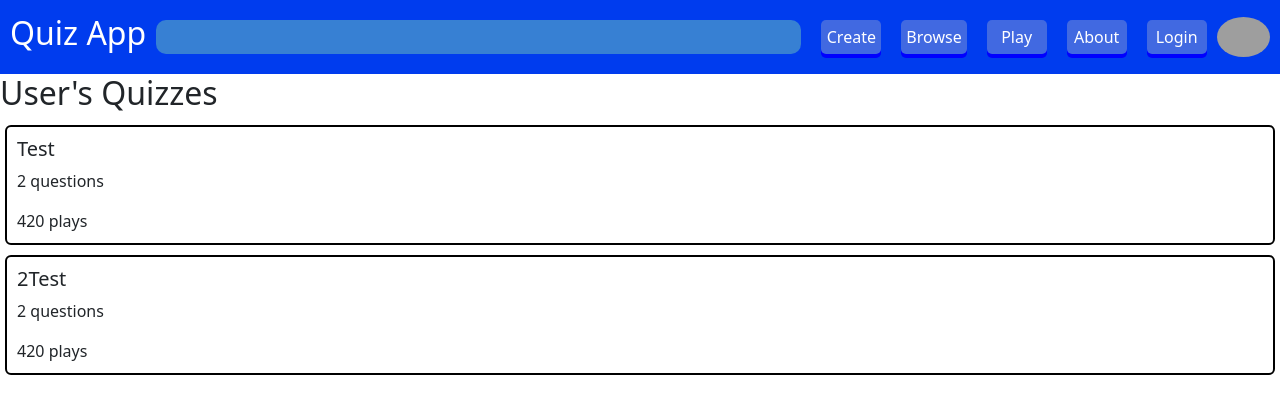
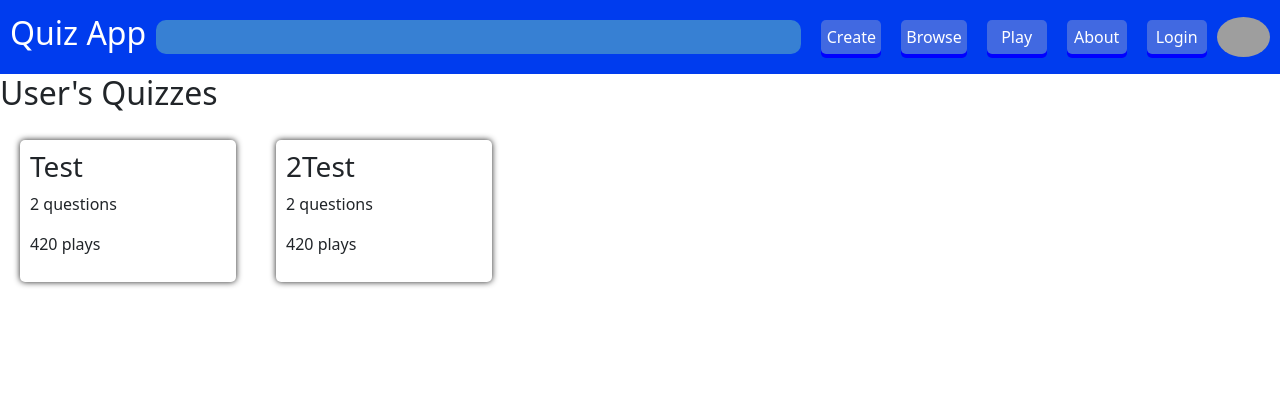
Before and after one commit to Mt-Trashmore-Mountaineers/top-of-the-heap, a React (Create React App) app: page /user in a window 1280 px wide. Shown: the top 414 px of the page. Built offline with nearby package versions, Linux system fonts and the light colour scheme; grey boxes are pictures that could not be loaded.

Commit message:
Add css to browse quizzes

```diff
--- a/public/index.html
+++ b/public/index.html
@@ -7,37 +7,12 @@
     <meta name="theme-color" content="#000000" />
     <meta
       name="description"
-      content="Web site created using create-react-app"
+      content="A fun quiz game to test your knowledge of the world"
     />
-    <link rel="apple-touch-icon" href="%PUBLIC_URL%/logo192.png" />
-    <!--
-      manifest.json provides metadata used when your web app is installed on a
-      user's mobile device or desktop. See https://developers.google.com/web/fundamentals/web-app-manifest/
-    -->
-    <link rel="manifest" href="%PUBLIC_URL%/manifest.json" />
-    <!--
-      Notice the use of %PUBLIC_URL% in the tags above.
-      It will be replaced with the URL of the `public` folder during the build.
-      Only files inside the `public` folder can be referenced from the HTML.
-
-      Unlike "/favicon.ico" or "favicon.ico", "%PUBLIC_URL%/favicon.ico" will
-      work correctly both with client-side routing and a non-root public URL.
-      Learn how to configure a non-root public URL by running `npm run build`.
-    -->
-    <title>React App</title>
+    <title>Quiz App</title>
   </head>
   <body>
     <noscript>You need to enable JavaScript to run this app.</noscript>
     <div id="root"></div>
-    <!--
-      This HTML file is a template.
-      If you open it directly in the browser, you will see an empty page.
-
-      You can add webfonts, meta tags, or analytics to this file.
-      The build step will place the bundled scripts into the <body> tag.
-
-      To begin the development, run `npm start` or `yarn start`.
-      To create a production bundle, use `npm run build` or `yarn build`.
-    -->
   </body>
 </html>
--- a/src/QuizList.js
+++ b/src/QuizList.js
@@ -1,7 +1,7 @@
 import { useAuth0 } from "@auth0/auth0-react";
+import './css/App.css';
 import React from 'react';
 import axios from 'axios';
-import { ListGroup } from "react-bootstrap";
 import QuizSummary from "./QuizSummary";
 import ViewQuiz from "./ViewQuiz";
 
@@ -115,7 +115,7 @@ class QuizList extends React.Component {
     return (
       <section>
         <h2>User's Quizzes</h2>
-        <ListGroup>
+        <div className="grid">
           {
             this.state.quizzes.length > 0 &&
             this.state.quizzes.map((quiz, index) =>
@@ -126,7 +126,7 @@ class QuizList extends React.Component {
                 toggleModal={this.toggleModal}
               />)
           }
-        </ListGroup>
+        </div>
         <ViewQuiz
           quiz={this.state.quizzes[this.state.quizIndex]}
           deleteQuiz={this.deleteQuiz}
--- a/src/QuizSummary.js
+++ b/src/QuizSummary.js
@@ -1,5 +1,5 @@
 import React from 'react';
-import { Card } from 'react-bootstrap';
+import './css/App.css';
 
 class QuizSummary extends React.Component {
   handleToggle = () => {
@@ -7,11 +7,11 @@ class QuizSummary extends React.Component {
   }
   render() {
     return (
-      <Card style={{ padding: '10px' }} onClick={this.handleToggle}>
-        <Card.Title>{this.props.quiz.title}</Card.Title>
-        <Card.Text>{this.props.quiz.questions.length} questions</Card.Text>
-        <Card.Text>{this.props.quiz.plays} plays</Card.Text>
-      </Card>
+      <div className="quiz-card" onClick={this.handleToggle}>
+        <h3>{this.props.quiz.title}</h3>
+        <p>{this.props.quiz.questions.length} questions</p>
+        <p>{this.props.quiz.plays} plays</p>
+      </div>
     )
   }
 }
--- a/src/css/App.css
+++ b/src/css/App.css
@@ -141,3 +141,17 @@ a.primary.grey:active {
     transition: all 250ms ease-in-out;
     z-index: 90;
 }
+
+.grid {
+    display: grid;
+    grid-template-columns: repeat(5, 1fr);
+}
+
+.quiz-card {
+    padding: 10px;
+    border: medium none;
+    box-shadow: rgb(34, 34, 34) 0px 0px 6px;
+    width: auto;
+    margin: 20px;
+    border-radius: 5px;
+}
```
